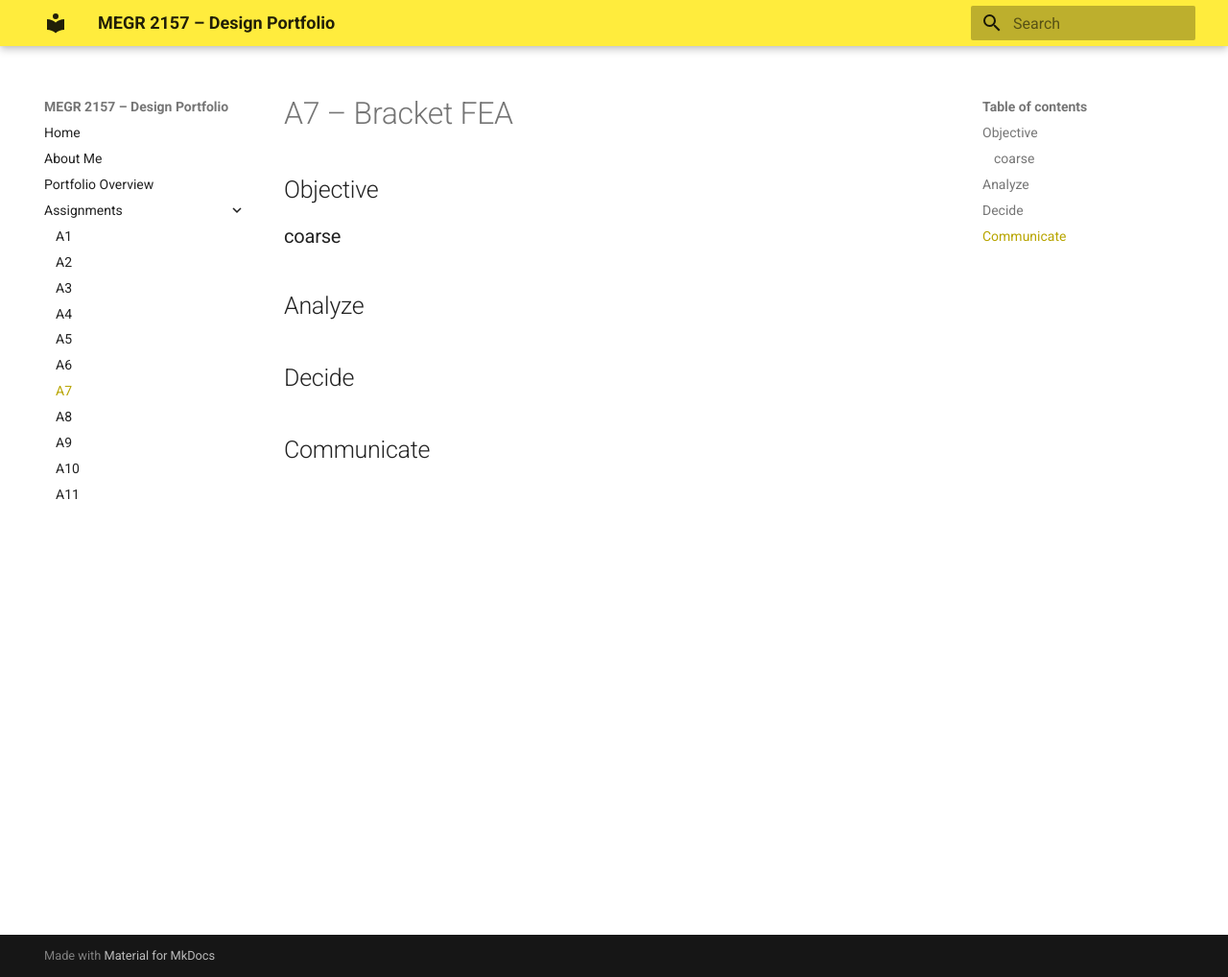
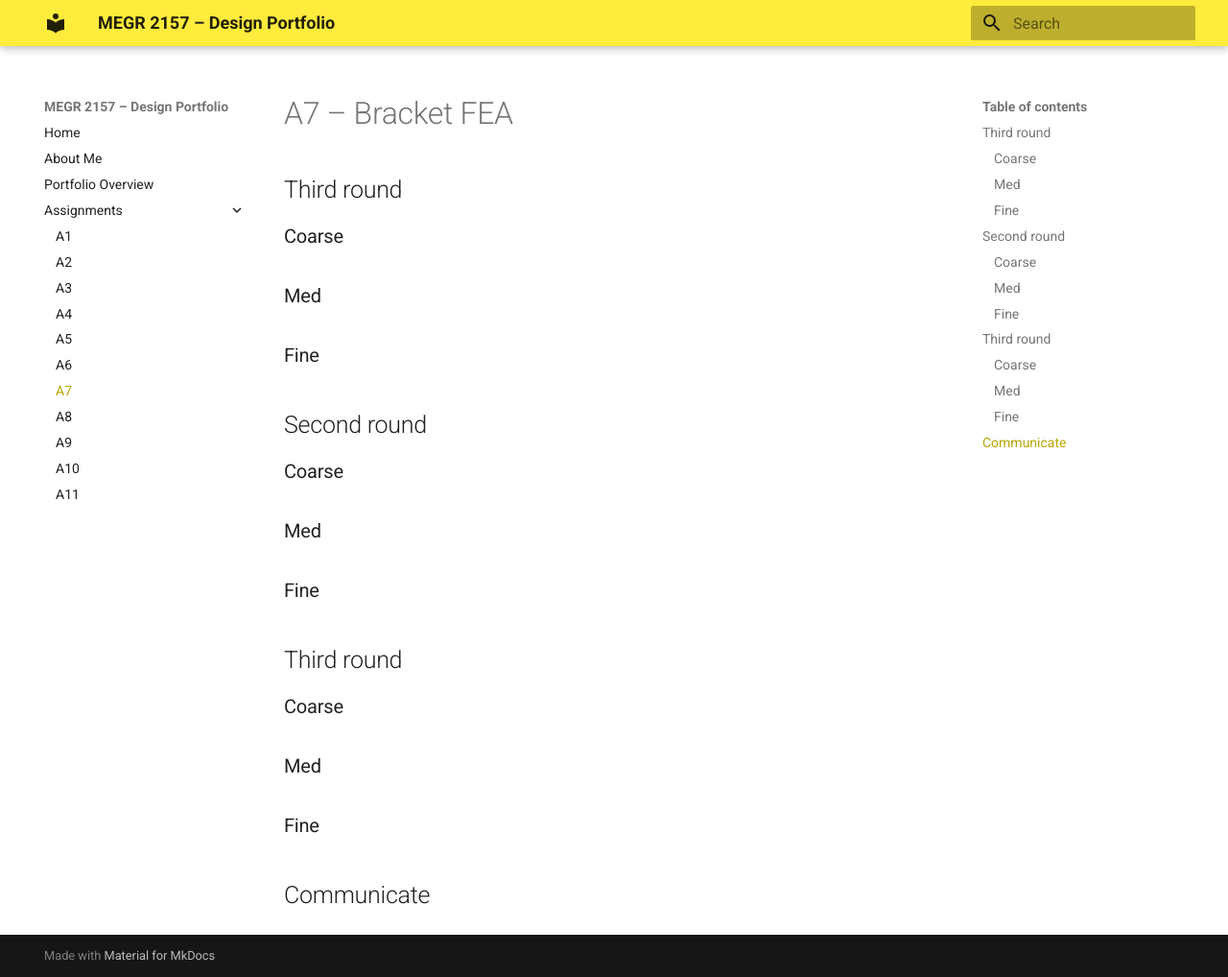
Before and after one commit to cradtke1-source/Radtke-2157MEGR-portfolio, an MkDocs documentation site: the page built from docs/assignments/A07/index.md, in a window 1280 px wide and 1018 px high. Shown: the whole window at 96% size. Built offline with MkDocs 1.6.1 and Material for MkDocs 9.7.7, drawn with Linux system fonts in a browser that asks for light colours.

Commit message:
Update index.md

```diff
--- a/docs/assignments/A07/index.md
+++ b/docs/assignments/A07/index.md
@@ -1,11 +1,17 @@
 # A7 – Bracket FEA
-## Objective
-### coarse
+## Third round
+### Coarse
+### Med
+### Fine
 
-## Analyze
+## Second round
+### Coarse
+### Med
+### Fine
 
-
-## Decide
-
+## Third round
+### Coarse
+### Med
+### Fine
 
 ## Communicate
```
